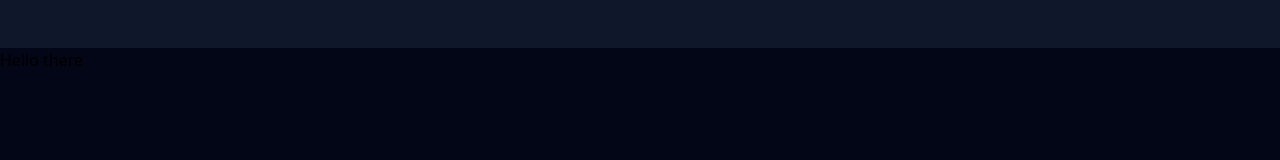
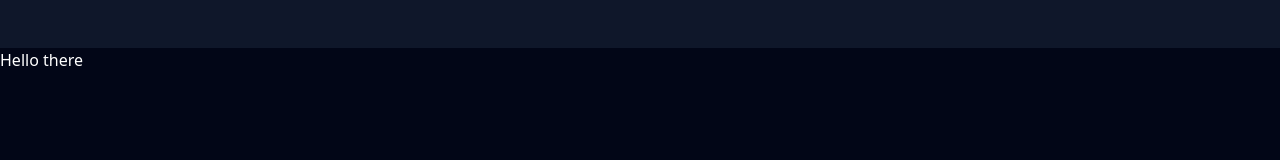
Before and after one commit to b-at-neu/pulse, a Next.js app: page / in a window 1280 px wide. Shown: the top 160 px of the page. Built offline with nearby package versions, Linux system fonts and the light colour scheme.

Commit message:
#11: make all text white

```diff
--- a/app/layout.tsx
+++ b/app/layout.tsx
@@ -29,7 +29,7 @@ export default function Layout({
         <meta charSet="UTF-8" />
         <meta name="viewport" content="width=device-width, initial-scale=1.0" />
       </head>
-      <body className='w-full min-h-screen bg-slate-950'>
+      <body className='w-full min-h-screen bg-slate-950 text-white'>
         <Navbar />
         <main>{children}</main>
       </body>
```
